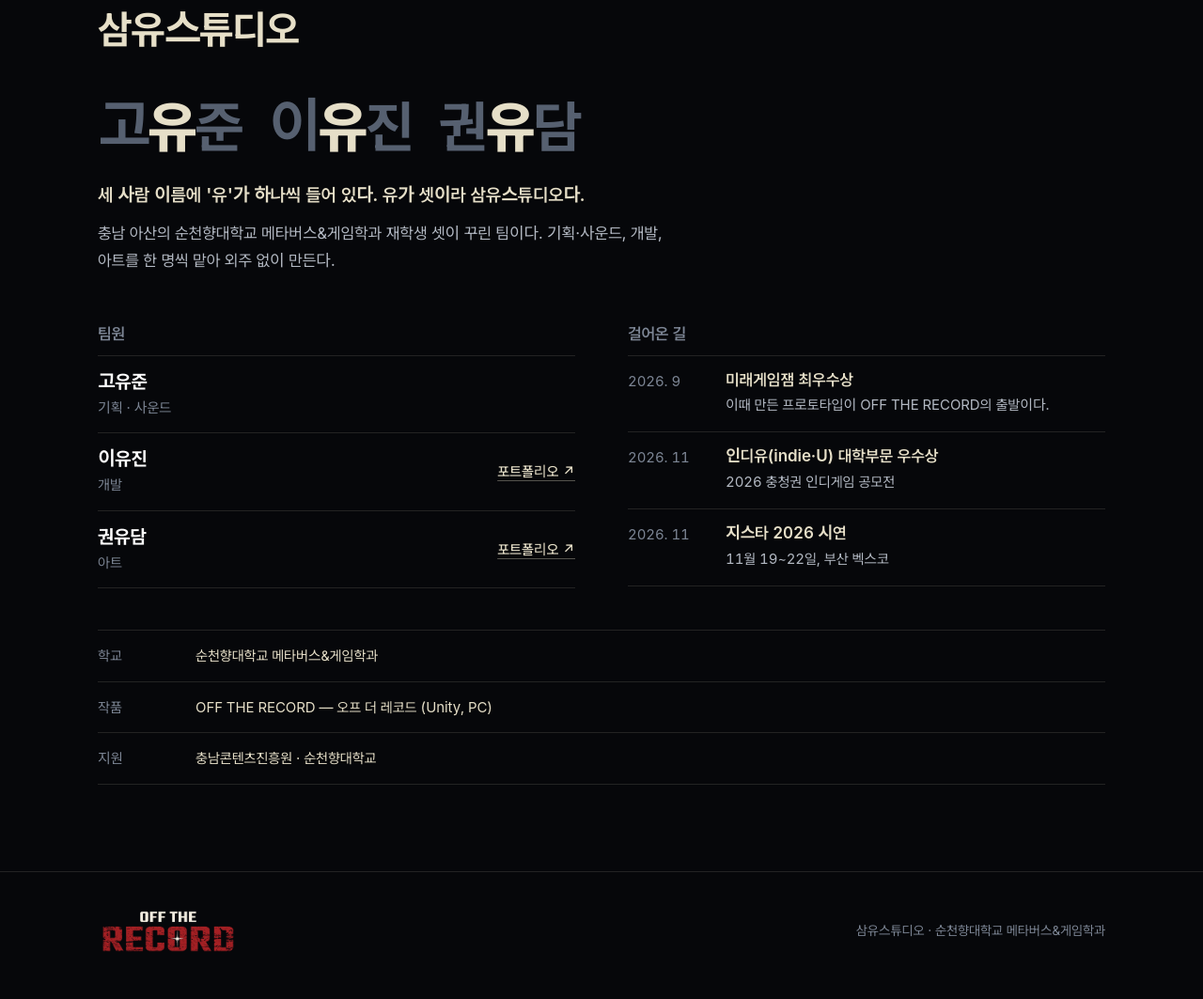
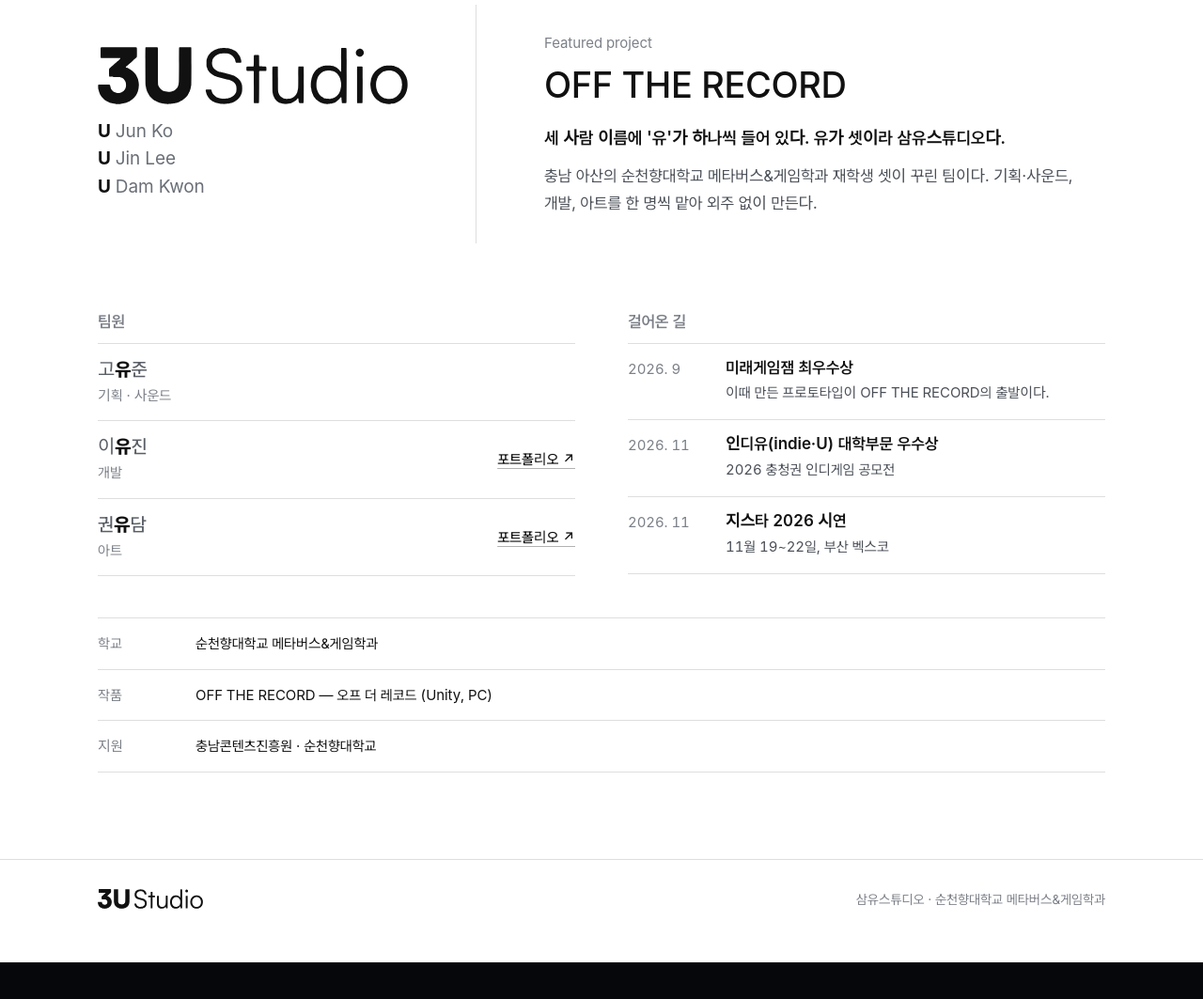
Before and after one commit to Gomurloc/off-the-record, a plain HTML site: page index.html in a window 1280 px wide. Shown: the part 7960-9023 px from the top of the page at 94% size. After the commit the page ends 8984 px from the top, so only its background shows below. Drawn offline with Linux system fonts and the light colour scheme; a web font is replaced by a local one.

Commit message:
팀 구역부터 흰 바탕으로 바꾸고 3U Studio 로고를 넣는다
- 팀 구역과 바닥글을 흰 바탕에 검은 글씨로. 명함과 같은 짜임
  (왼쪽 로고와 U Jun Ko · U Jin Lee · U Dam Kwon, 세로줄, 오른쪽 Featured project)
- 3U Studio 로고는 명함 그림에서 따 SVG 로 만듦 (이미지/웹/3u_studio.svg)
- 팀원 이름에서 '유'만 굵게

Co-Authored-By: Claude Fable 5.2 <noreply@anthropic.com>
Claude-Session: https://claude.ai/code/session_01Q3ZmYQrWtgehV3poXm75QS

```diff
--- a/index.html
+++ b/index.html
@@ -198,19 +198,28 @@ kbd{font-family:inherit;font-weight:600;font-size:13px;color:var(--ink);backgrou
 .aria .txt{display:grid;gap:14px}
 .aria .radio{font-weight:700;font-size:21px;line-height:1.5;letter-spacing:-.015em;color:#fff;border-left:3px solid var(--mint);padding-left:16px}
 /* 팀 */
-.yu{display:flex;flex-wrap:wrap;gap:6px 28px;font-weight:700;font-size:clamp(30px,8.4vw,60px);line-height:1.2;letter-spacing:-.03em;color:#566070;margin-bottom:22px}
-.yu b{color:var(--ink);font-weight:800}
-.about{display:grid;gap:10px;margin-bottom:52px}
-.about p:first-child{color:var(--ink);font-size:19px;font-weight:600}
+/* 팀 구역부터는 흰 바탕, 명함과 같은 짜임 */
+.biz{background:#fff;color:#4B5058;--ink:#111;--mute:#7C8088;--line:rgba(0,0,0,.13)}
+.card{display:grid;gap:28px;margin-bottom:56px}
+.card h2{margin:0}
+.card h2 img{width:min(72vw,330px);height:auto}
+.names{list-style:none;margin-top:14px;font-size:19px;line-height:1.55;color:#6A6F77}
+.names b{color:var(--ink);font-weight:700}
+.what{display:grid;gap:10px;align-content:center;border-top:1px solid var(--line);padding-top:28px}
+.what .fp{font-size:15px;color:var(--mute)}
+.what strong{font-weight:500;font-size:clamp(26px,3.4vw,38px);line-height:1.15;letter-spacing:-.01em;color:var(--ink);margin-bottom:10px}
+.what p:first-of-type{color:var(--ink);font-weight:600;font-size:18px}
+@media(min-width:860px){.card{grid-template-columns:auto 1fr;gap:0;align-items:center;margin-bottom:72px}.who{padding-right:72px}.what{border-top:0;border-left:1px solid var(--line);padding:28px 0 28px 72px}}
 .team{display:grid;gap:44px}
 @media(min-width:760px){.team{grid-template-columns:1fr 1fr;align-items:start;gap:56px}}
 .team h3{font-size:17px;font-weight:600;color:var(--mute);margin-bottom:12px}
 .members{display:grid;border-top:1px solid var(--line)}
 .mem{display:grid;grid-template-columns:1fr auto;gap:2px 16px;align-items:center;padding:14px 0;border-bottom:1px solid var(--line)}
-.mem b{font-weight:700;font-size:20px;color:#fff;line-height:1.3}
+.mem b{font-weight:500;font-size:20px;color:#5A5F67;line-height:1.3}
+.mem b i{font-style:normal;font-weight:800;color:var(--ink)}
 .mem span{grid-column:1;font-size:15px;color:var(--mute)}
-.mem a{grid-column:2;grid-row:1/3;font-size:15px;font-weight:500;color:var(--ink);text-decoration:underline;text-decoration-color:rgba(230,223,200,.35);text-underline-offset:4px;padding:8px 0;white-space:nowrap}
-.mem a:hover{color:#fff;text-decoration-color:#fff}
+.mem a{grid-column:2;grid-row:1/3;font-size:15px;font-weight:500;color:var(--ink);text-decoration:underline;text-decoration-color:rgba(0,0,0,.3);text-underline-offset:4px;padding:8px 0;white-space:nowrap}
+.mem a:hover{text-decoration-color:#111}
 .path{list-style:none;border-top:1px solid var(--line)}
 .path li{display:grid;grid-template-columns:92px 1fr;gap:12px;padding:14px 0;border-bottom:1px solid var(--line)}
 .path time{font-size:15px;color:var(--mute)}
@@ -220,10 +229,9 @@ kbd{font-family:inherit;font-weight:600;font-size:13px;color:var(--ink);backgrou
 .facts div{display:grid;grid-template-columns:92px 1fr;gap:12px;padding:14px 0;border-bottom:1px solid var(--line);font-size:15px}
 .facts dt{font-size:15px;color:var(--mute)}
 .facts dd{color:var(--ink)}
-footer{padding:36px 0 60px;border-top:1px solid var(--line)}
-footer .wrap{display:flex;flex-wrap:wrap;justify-content:space-between;gap:14px;align-items:center}
-footer img{width:150px;height:auto}
-footer .lbl{font-weight:400}
+footer{background:#fff;color:#7C8088;padding:30px 0 56px;border-top:1px solid rgba(0,0,0,.13);font-size:14px}
+footer .wrap{display:flex;flex-wrap:wrap;justify-content:space-between;gap:12px;align-items:center}
+footer img{width:112px;height:auto}
 @media(prefers-reduced-motion:reduce){html{scroll-behavior:auto}.live::before{animation:none}.door .up,.door .lo{transition:none}.plate.in .d i,.plate.in .d b{animation-duration:.01s;animation-delay:0s}}
 </style></head><body>
 <nav id="nav"><div class="wrap"><a class="brand" href="#top">OFF THE <b>RECORD</b></a><ul><li><a href="#play">플레이</a></li><li><a href="#live">생중계</a></li><li><a href="#ship">함선</a></li><li><a href="#world">세계</a></li><li><a href="#team">팀</a></li></ul></div></nav>
@@ -384,20 +392,26 @@ footer .lbl{font-weight:400}
   </div>
 </div></section>
 
-<section id="team"><div class="wrap">
-  <div class="head"><h2>삼유스튜디오</h2></div>
-  <div class="yu" role="img" aria-label="고유준, 이유진, 권유담. 세 이름 모두 가운데 글자가 유다."><span>고<b>유</b>준</span><span>이<b>유</b>진</span><span>권<b>유</b>담</span></div>
-  <div class="about">
-    <p>세 사람 이름에 '유'가 하나씩 들어 있다. 유가 셋이라 삼유스튜디오다.</p>
-    <p>충남 아산의 순천향대학교 메타버스&amp;게임학과 재학생 셋이 꾸린 팀이다. 기획·사운드, 개발, 아트를 한 명씩 맡아 외주 없이 만든다.</p>
+<section id="team" class="biz"><div class="wrap">
+  <div class="card">
+    <div class="who">
+      <h2><img src="이미지/웹/3u_studio.svg" width="3545" height="653" alt="3U Studio, 삼유스튜디오" loading="lazy"></h2>
+      <ul class="names"><li><b>U</b> Jun Ko</li><li><b>U</b> Jin Lee</li><li><b>U</b> Dam Kwon</li></ul>
+    </div>
+    <div class="what">
+      <span class="fp">Featured project</span>
+      <strong>OFF THE RECORD</strong>
+      <p>세 사람 이름에 '유'가 하나씩 들어 있다. 유가 셋이라 삼유스튜디오다.</p>
+      <p>충남 아산의 순천향대학교 메타버스&amp;게임학과 재학생 셋이 꾸린 팀이다. 기획·사운드, 개발, 아트를 한 명씩 맡아 외주 없이 만든다.</p>
+    </div>
   </div>
   <div class="team">
     <div>
       <h3>팀원</h3>
       <div class="members">
-        <div class="mem"><b>고유준</b><span>기획 · 사운드</span></div>
-        <div class="mem"><b>이유진</b><span>개발</span><a href="https://yeuljliyn.github.io/" target="_blank" rel="noopener">포트폴리오 ↗</a></div>
-        <div class="mem"><b>권유담</b><span>아트</span><a href="https://damswaroo.github.io/game-art-portfolio/" target="_blank" rel="noopener">포트폴리오 ↗</a></div>
+        <div class="mem"><b>고<i>유</i>준</b><span>기획 · 사운드</span></div>
+        <div class="mem"><b>이<i>유</i>진</b><span>개발</span><a href="https://yeuljliyn.github.io/" target="_blank" rel="noopener">포트폴리오 ↗</a></div>
+        <div class="mem"><b>권<i>유</i>담</b><span>아트</span><a href="https://damswaroo.github.io/game-art-portfolio/" target="_blank" rel="noopener">포트폴리오 ↗</a></div>
       </div>
     </div>
     <div>
@@ -416,7 +430,7 @@ footer .lbl{font-weight:400}
   </dl>
 </div></section>
 
-<footer><div class="wrap"><img src="이미지/웹/로고.webp" width="760" height="270" alt="OFF THE RECORD" loading="lazy"><span class="lbl">삼유스튜디오 · 순천향대학교 메타버스&amp;게임학과</span></div></footer>
+<footer><div class="wrap"><img src="이미지/웹/3u_studio.svg" width="3545" height="653" alt="3U Studio" loading="lazy"><span>삼유스튜디오 · 순천향대학교 메타버스&amp;게임학과</span></div></footer>
 <script>
 const n=document.getElementById('nav');addEventListener('scroll',()=>n.classList.toggle('solid',scrollY>40),{passive:true});
 const rv=document.querySelectorAll('[data-rv]');
```
Also changed, not shown: 이미지/웹/3u_studio.svg (added).
